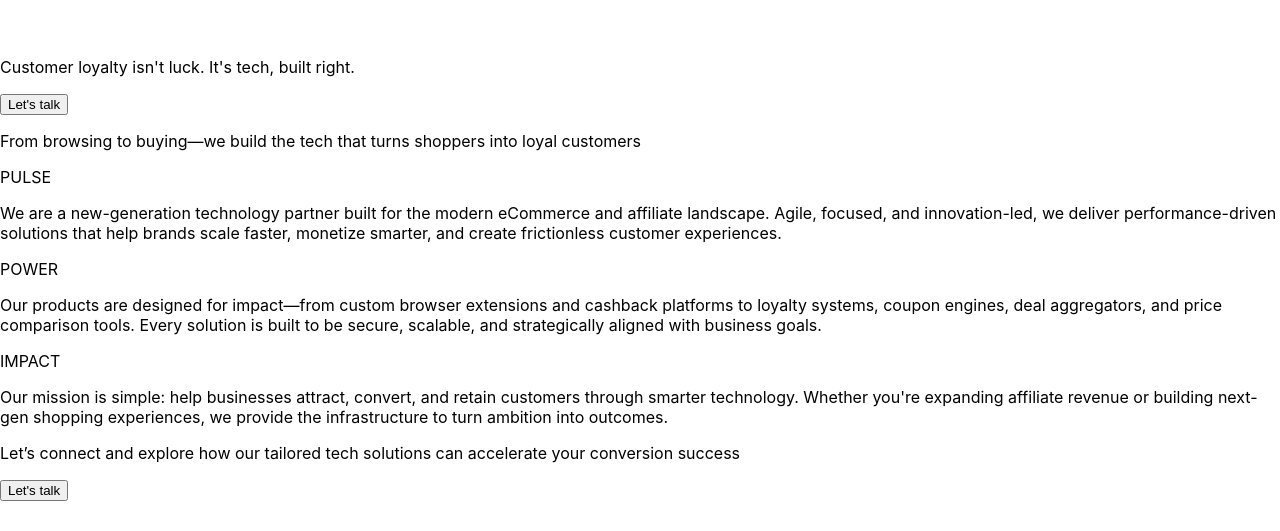
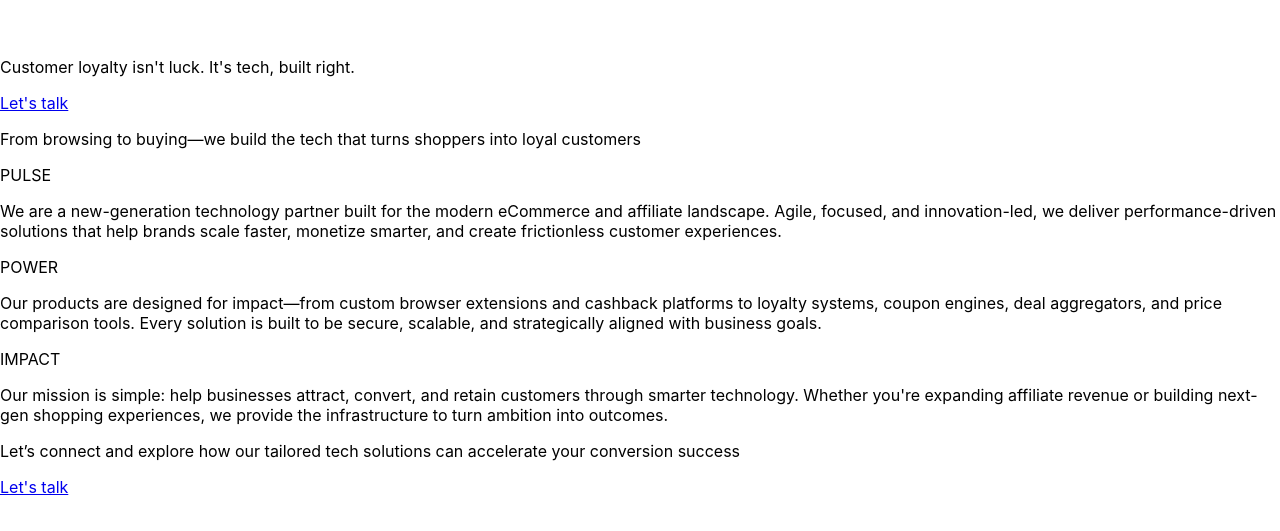
Before and after one commit to CodeCommerce-Pro/website-landing, a React (Create React App) app: page / in a window 1280 px wide. Shown: the part 421-952 px from the top of the page. Built offline with nearby package versions, Linux system fonts and the light colour scheme.

Commit message:
changed to mailto

```diff
--- a/src/App.tsx
+++ b/src/App.tsx
@@ -1,4 +1,4 @@
-import React from "react"
+import React, { MouseEvent } from "react"
 import logo from "./logo.svg"
 import company from "./company.svg"
 import FloatingBlock from "./components/FloatingBlock"
@@ -10,8 +10,9 @@ import { motion } from "motion/react"
 
 function App() {
 
-  const onLetsTalk = () => {
-    window.open("https://t.me/Sofia_Leuszewa");
+  const onLetsTalk = (e: MouseEvent) => {
+    window.location.href = "mailto:hello@codecommerce.pro";
+    e.preventDefault()
   }
 
   return (
@@ -44,10 +45,11 @@ function App() {
                   It's tech, built right.</p>
               </motion.div>
               <div className="w-full md:w-fit">
-                <button className="px-8 py-5 text-lg bg-white rounded-[500px] leading-tight w-full"
+                <Link className="px-8 py-5 text-lg bg-white rounded-[500px] leading-tight w-full"
+                to="#"
                             onClick={onLetsTalk}>
                   Let's talk
-                </button>
+                </Link>
               </div>
             </div>
           </div>
@@ -87,10 +89,11 @@ function App() {
                 transition={{duration:1.5}}>
             <p className="text-lgcpp md:text-3xl text-ccp-pink font-bold   text-wrap">
               Let’s connect and explore how our tailored tech solutions can accelerate your conversion success          </p>
-            <button className="px-8 py-5 text-lg bg-ccp-pink text-white rounded-[500px] leading-tight text-nowrap"
+            <Link className="px-8 py-5 text-lg bg-ccp-pink text-white rounded-[500px] leading-tight text-nowrap"
+             to="#"
             onClick={onLetsTalk}>
               Let's talk
-            </button>
+            </Link>
         </motion.div>
           </div>
         <div id="footer" className="bg-ccp-pink py-16 md:py-8 px-ccp">
```
